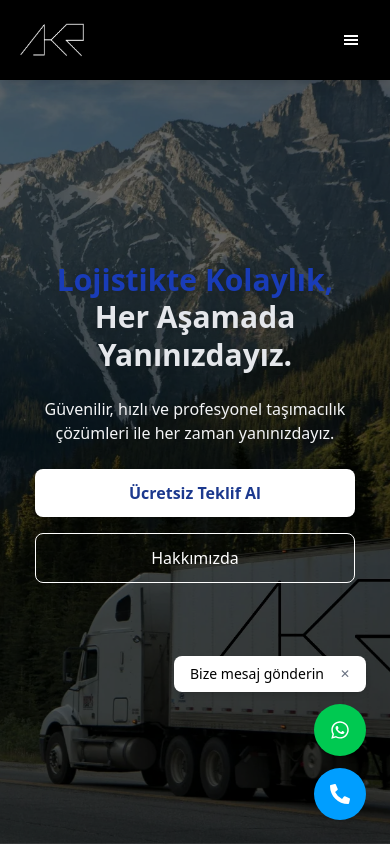
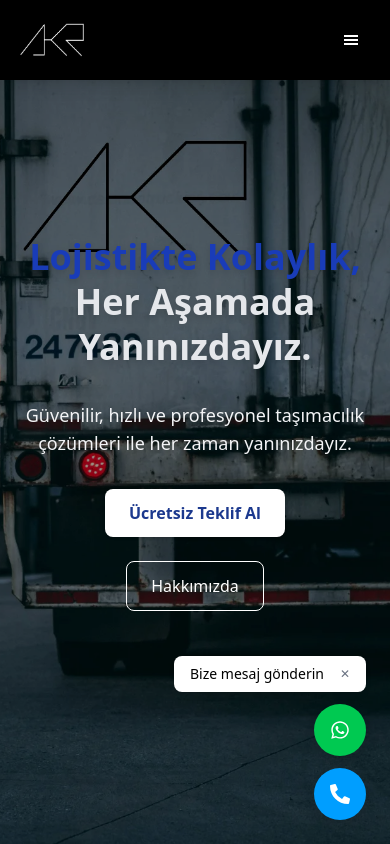
Before and after one commit to ErtugrulArac/akrnakliye, a Next.js app: page / in a window 390 px wide. Shown: the top 844 px of the page. Built offline with nearby package versions, Linux system fonts and the light colour scheme.

Commit message:
son rütuş

```diff
--- a/src/components/main/index.tsx
+++ b/src/components/main/index.tsx
@@ -1,5 +1,4 @@
 "use client";
-
 import React, { useEffect, useState } from "react";
 import Link from "next/link";
 
@@ -36,20 +35,14 @@ const LogisticsHero = () => {
   }, []);
 
   useEffect(() => {
-    // Otomatik kaydırma  interval
     const interval = setInterval(() => {
       setIndex((prev) => (prev + 1) % images.length);
     }, 5000);
-
-
-    setIndex(1);
-
     return () => clearInterval(interval);
   }, [images]);
 
   return (
-    <section className="relative w-full h-screen overflow-hidden bg-black overflow-x-hidden box-border">
-      {/* Arka Plan Görselleri */}
+    <section className="relative w-full h-screen overflow-hidden bg-black">
       {images.map((src, i) => {
         const isMobileGif1 = src === "/akrgif1mobile.gif";
 
@@ -57,7 +50,7 @@ const LogisticsHero = () => {
           <img
             key={src}
             src={src}
-            alt={`Arka plan görseli ${i + 1}`}
+            alt={`bg-${i}`}
             className={`absolute inset-0 transition-opacity duration-1000 ease-in-out ${
               index === i ? "opacity-100 z-10" : "opacity-0 z-0"
             } ${
@@ -66,40 +59,32 @@ const LogisticsHero = () => {
                 : "w-full h-full object-cover"
             }`}
             draggable={false}
-            style={{ maxWidth: "100vw", boxSizing: "border-box" }}
           />
         );
       })}
 
-      {/* Koyu katman */}
-      <div className="absolute inset-0 bg-black/60 z-20" />
+      {/* Overlay */}
+      <div className="absolute inset-0 bg-black/40 z-20" />
 
       {/* İçerik */}
-      <div className="relative z-30 h-full flex flex-col justify-center items-center px-6 sm:px-12 max-w-screen overflow-x-hidden mx-auto text-center gap-y-6 box-border">
-        <h4 className="text-3xl sm:text-4xl md:text-5xl font-bold leading-tight max-w-[700px] drop-shadow-md">
+      <div className="relative z-30 h-full flex flex-col justify-center items-center px-6 sm:px-12 max-w-screen-xl mx-auto text-center gap-y-8">
+        <h2 className="text-4xl sm:text-5xl md:text-6xl font-extrabold leading-tight max-w-[700px] drop-shadow-md">
           <span className="block text-blue-800">Lojistikte Kolaylık,</span>
           <span className="block text-gray-200">Her Aşamada Yanınızdayız.</span>
-        </h4>
-
-        <p className="text-gray-100 text-base sm:text-lg font-medium max-w-xl mx-auto">
+        </h2>
+        <p className="text-gray-100 text-lg sm:text-xl font-medium max-w-2xl">
           Güvenilir, hızlı ve profesyonel taşımacılık çözümleri ile her zaman yanınızdayız.
         </p>
-
-        <div className="flex flex-col sm:flex-row items-center justify-center gap-4 sm:gap-6 w-full max-w-[320px] sm:max-w-none box-border">
-          <Link
-            href="/iletisim"
-            title="İletişim Sayfasına Git"
-            className="w-full sm:w-auto bg-white text-blue-900 font-semibold px-6 py-3 rounded-md shadow hover:bg-blue-100 transition text-base sm:text-lg text-center"
-          >
-            Ücretsiz Teklif Al
+        <div className="flex flex-col sm:flex-row items-center justify-center gap-6">
+          <Link href="/iletisim" passHref legacyBehavior>
+            <a target="_blank" rel="noopener noreferrer" className="bg-white text-blue-900 font-semibold px-6 py-3 rounded-md shadow hover:bg-blue-100 transition text-base sm:text-lg text-center">
+              Ücretsiz Teklif Al
+            </a>
           </Link>
-
-          <Link
-            href="/hakkimizda"
-            title="Hakkımızda Sayfası"
-            className="w-full sm:w-auto border border-white text-white px-6 py-3 rounded-md hover:bg-white hover:text-blue-900 transition text-base sm:text-lg text-center"
-          >
-            Hakkımızda
+          <Link href="/hakkimizda" passHref legacyBehavior>
+            <a target="_blank" rel="noopener noreferrer" className="border border-white text-white px-6 py-3 rounded-md hover:bg-white hover:text-blue-900 transition text-base sm:text-lg text-center">
+              Hakkımızda
+            </a>
           </Link>
         </div>
       </div>
```
